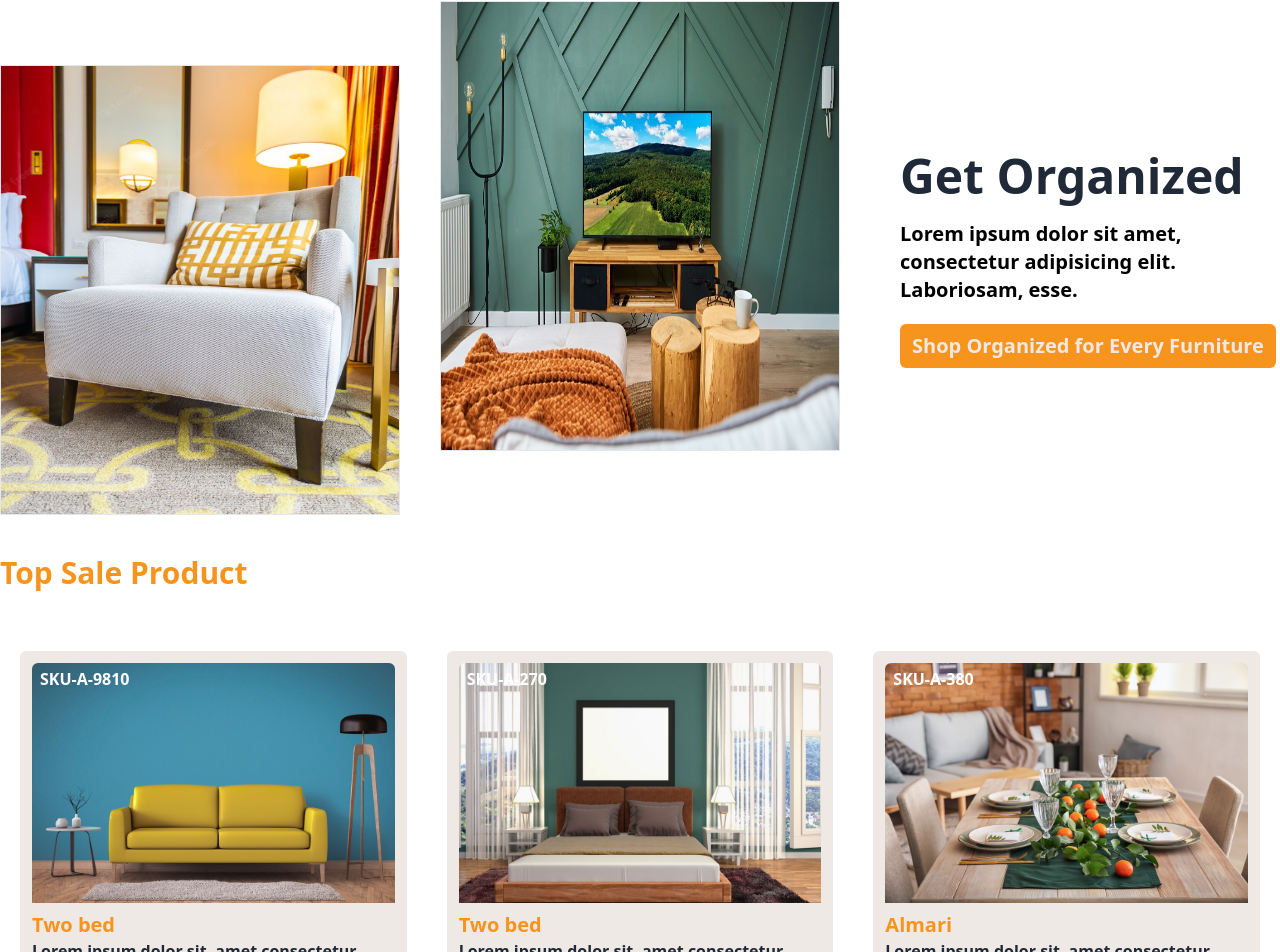
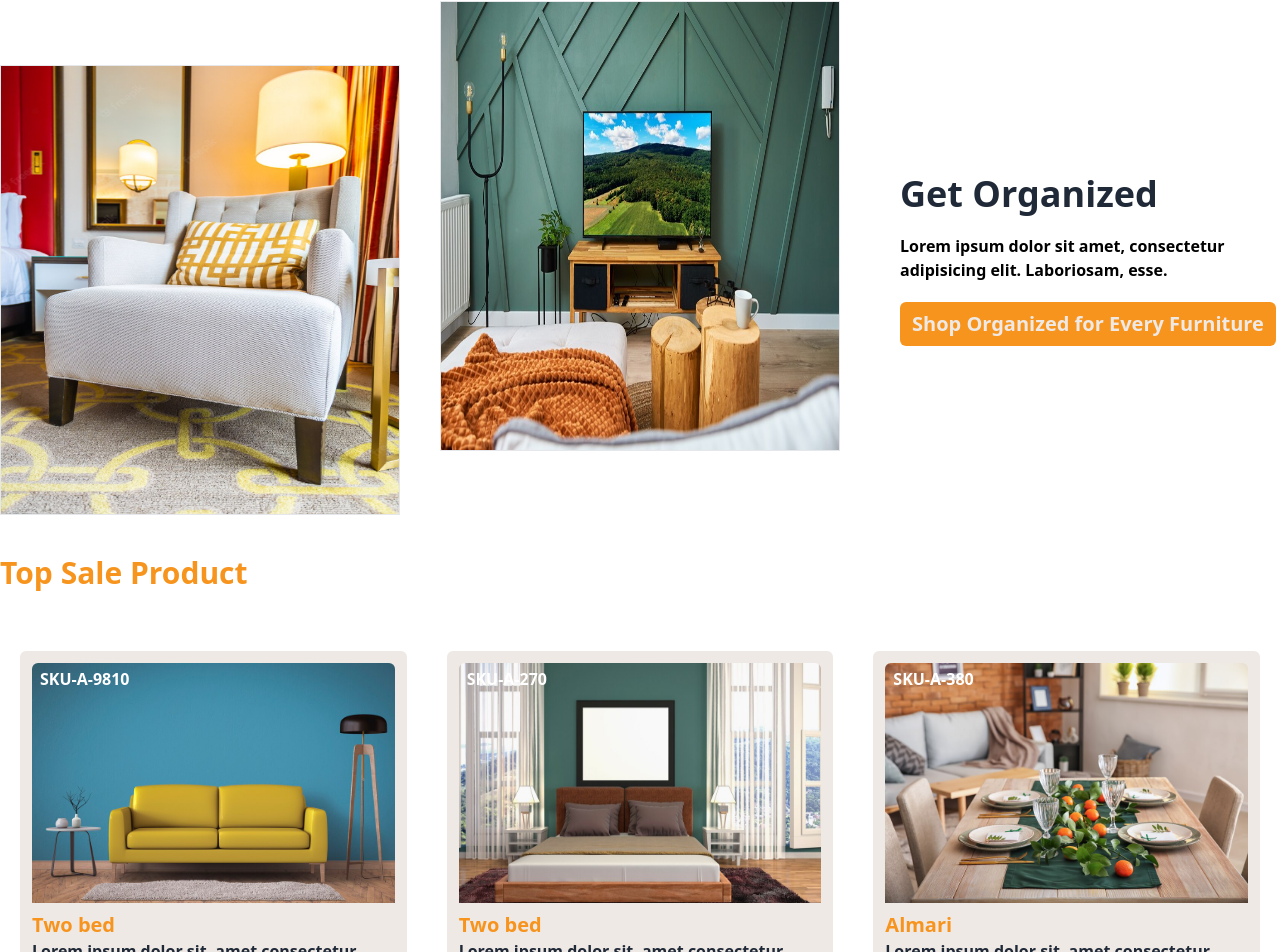
Before and after one commit to MDSadid-git/w-furniture, a React (Vite) app: page / in a window 1280 px wide. Shown: the part 2809-3761 px from the top of the page. Built offline with nearby package versions, Linux system fonts and the light colour scheme.

Commit message:
Sadid Home 1 Get Organized area done

```diff
--- a/src/Components/GetOrganized/GetOrganized.jsx
+++ b/src/Components/GetOrganized/GetOrganized.jsx
@@ -1,30 +1,21 @@
-import React from "react";
-import organize1 from '../../assets/ProductImage/organize1.jpg'
-import organize2 from '../../assets/ProductImage/organize2.jpg'
+import organize1 from "../../assets/ProductImage/organize1.jpg";
+import organize2 from "../../assets/ProductImage/organize2.jpg";
 
 const GetOrganized = () => {
   return (
     <div className="my-20  grid grid-cols-1 md:grid-cols-2 lg:grid-cols-3 gap-10 max-w-screen-xl mx-auto">
       <div className="h-[450px] order-3 lg:order-1 lg:translate-y-10 lg:hover:-translate-y-0 border duration-500 cursor-pointer ">
-        <img
-          className="h-full w-full"
-          src={organize2}
-          alt=""
-        />
+        <img className="h-full w-full" src={organize2} alt="" />
       </div>
       <div className="h-[450px] order-2 border lg:-translate-y-6 lg:hover:-translate-y-12  duration-500 cursor-pointer">
-        <img
-          className="h-full w-full"
-          src={organize1}
-          alt=""
-        />
+        <img className="h-full w-full" src={organize1} alt="" />
       </div>
       <div className="flex justify-center items-center ml-5 order-1 lg:order-3">
         <div>
-          <h1 className="text-5xl font-semibold my-5 text-gray-800">
+          <h1 className="text-4xl font-semibold my-5 text-gray-800">
             Get Organized
           </h1>
-          <p className="font-semibold my-5  text-xl">
+          <p className="font-semibold my-5  text-md">
             Lorem ipsum dolor sit amet, consectetur adipisicing elit.
             Laboriosam, esse.
           </p>
```
